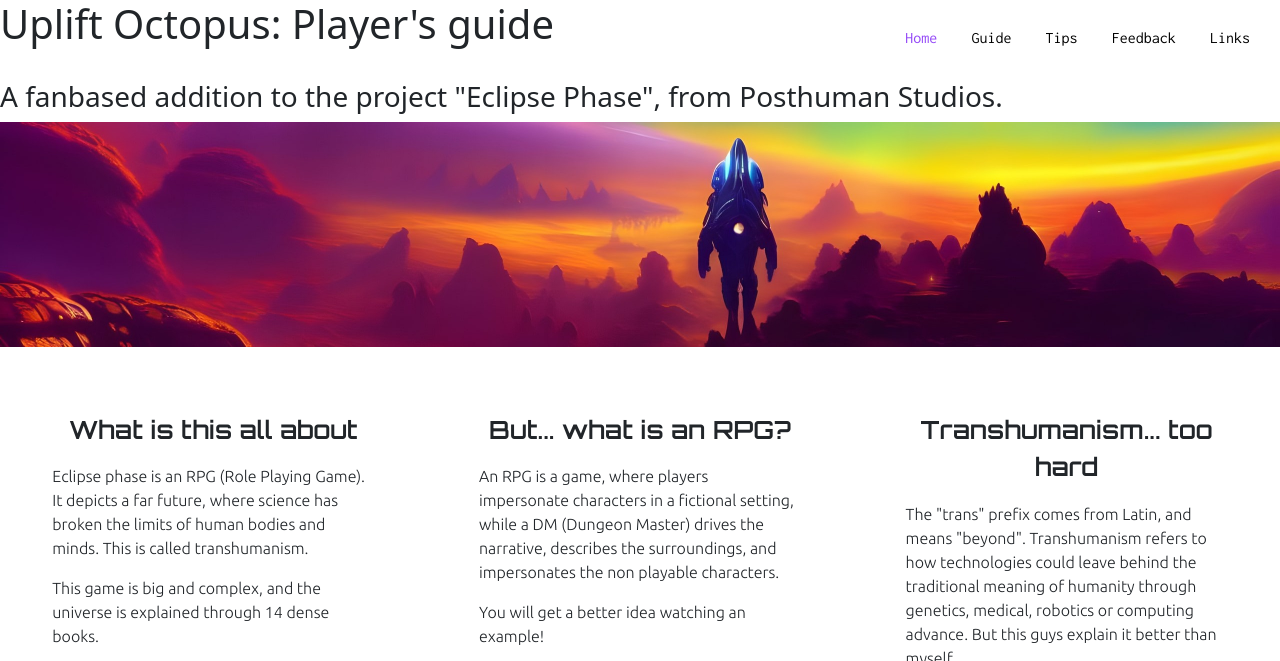
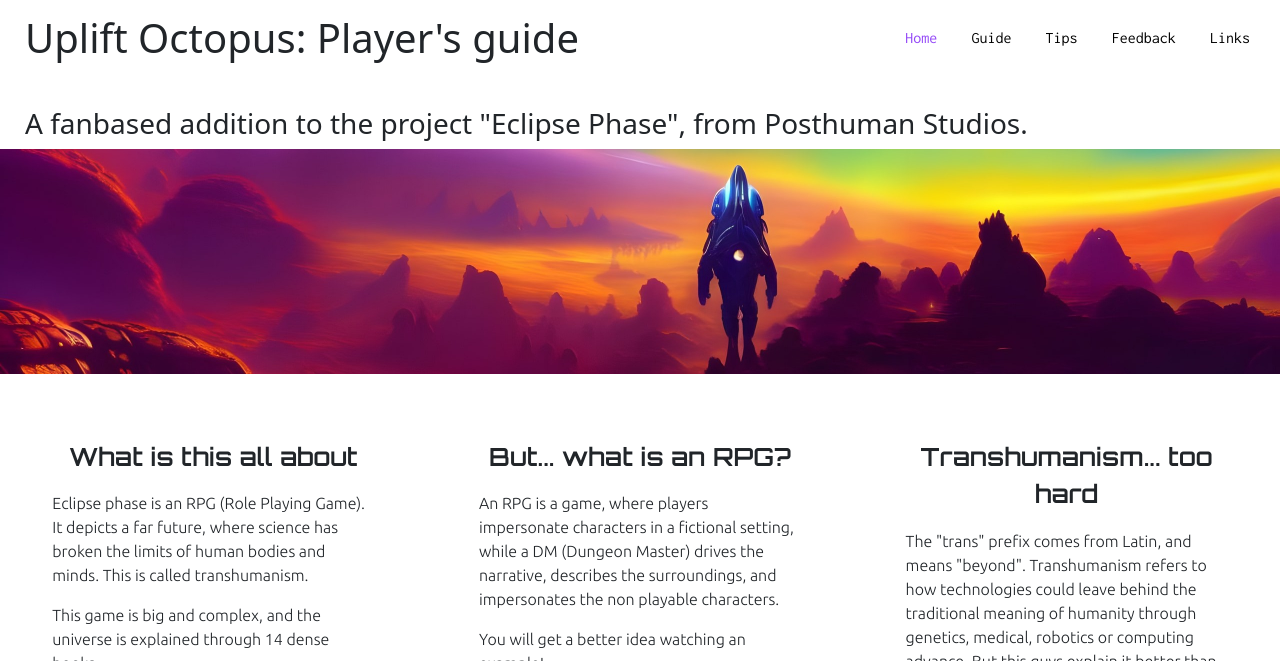
Before and after one commit to cefeidas/Code-academy-project, a plain HTML site: page index.html in a window 1280 px wide. Shown: the top 661 px of the page. Drawn offline with nearby package versions, Linux system fonts and the light colour scheme.

Commit message:
fix bug: adjusting index header after removing duplicate id=nav-header

```diff
--- a/assets/css/style.css
+++ b/assets/css/style.css
@@ -15,11 +15,11 @@
 
 /* Header */
 
-header > h1, #nav-header {
+#title-header > h1, #nav-header {
     line-height: 75px;
 }
 
-header > h1, header > h3 {
+#title-header {
     margin-left: 25px;
 }
 
--- a/index.html
+++ b/index.html
@@ -33,12 +33,17 @@
             </div>
         </nav>
         <section>
-            <h1 class="full-text">Uplift Octopus: Player's guide</h1>
-            <h1 class="short-text">Uplift Octopus</h1><br>
-            <h3 class="full-text">A fanbased addition to the project "Eclipse Phase", from Posthuman Studios.</h3>
-            <h3 class="short-text">A player's guide for "Eclipse Phase"</h3>
-            <img class="header-image" src="assets/images/index-image.jpg" alt="Alien worlds" width="100%">
+            <div id="title-header">
+                <h1 class="full-text">Uplift Octopus: Player's guide</h1>
+                <h1 class="short-text">Uplift Octopus</h1><br>
+                <h3 class="full-text">A fanbased addition to the project "Eclipse Phase", from Posthuman Studios.</h3>
+                <h3 class="short-text">A player's guide for "Eclipse Phase"</h3>
+            </div>
+            <div>
+                <img class="header-image" src="assets/images/index-image.jpg" alt="Alien worlds" width="100%">
+            </div>
         </section>
+
     </header>
     <section class="container-fluid">
         <div class="row">
```
Also changed, not shown: uplift-octopus.html (+8 -4 lines).
